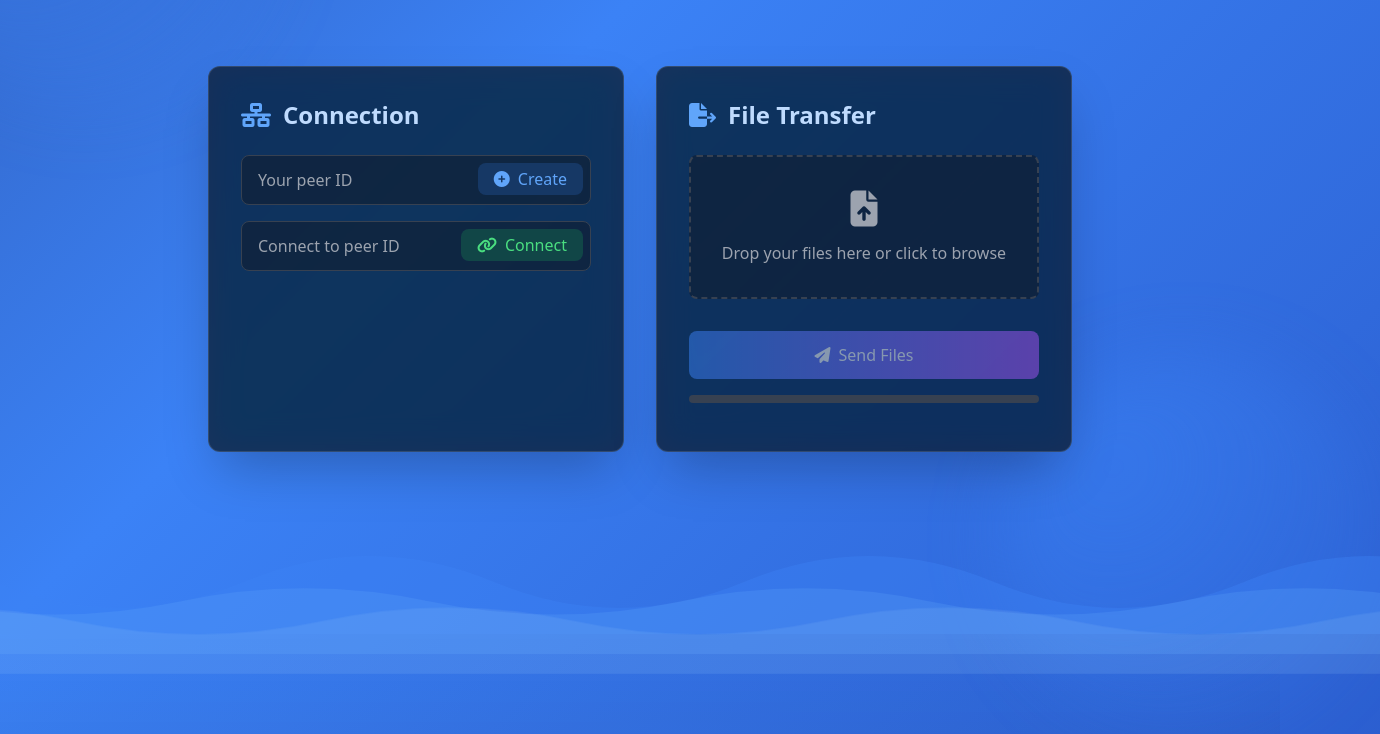
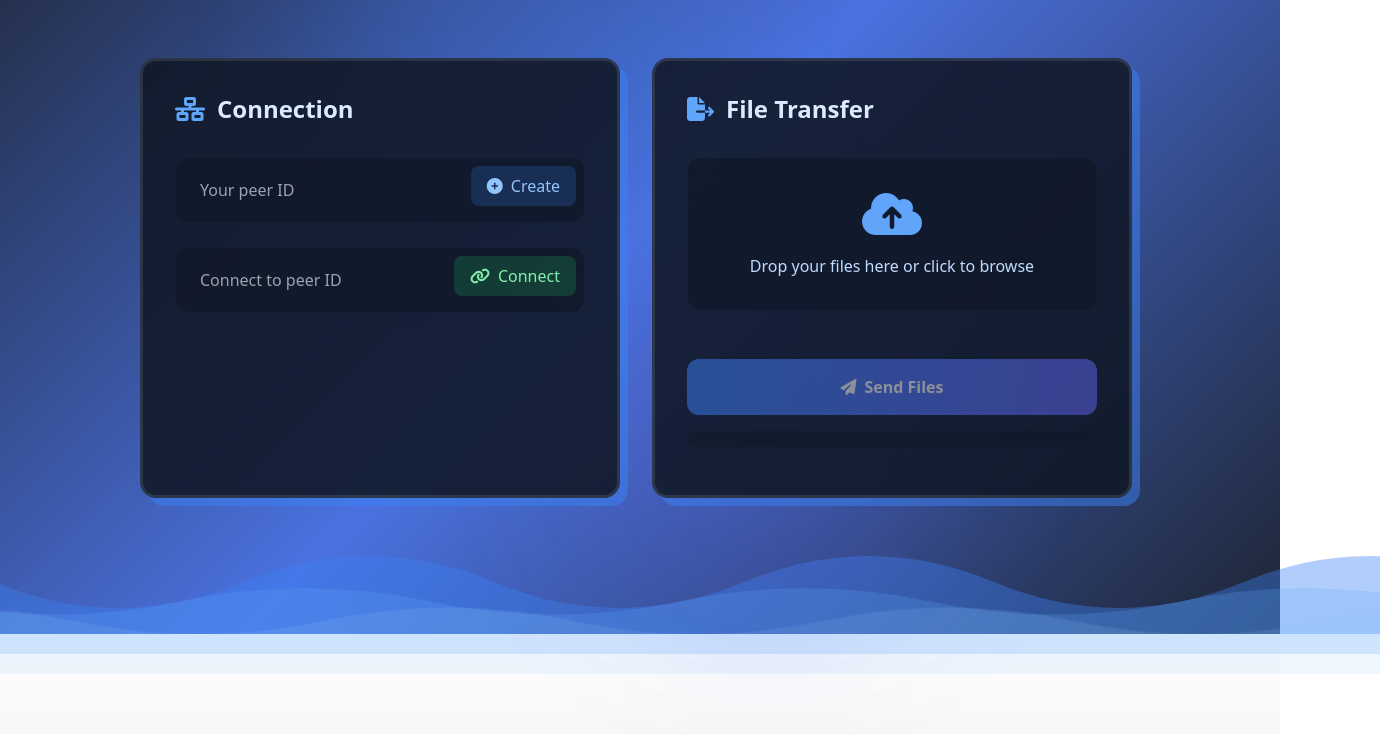
Before and after one commit to PawiX25/P2Pfile, a plain HTML site: page index.html in a window 1280 px wide. Shown: the part 166-900 px from the top of the page, 1380 px wide, since content can reach past the window. After the commit the page ends 800 px from the top, so only its background shows below. Drawn offline with nearby package versions, Linux system fonts and the light colour scheme.

Commit message:
Mdernize interface with neo-brutalist design

```diff
--- a/index.html
+++ b/index.html
@@ -13,6 +13,7 @@
                     animation: {
                         'gradient': 'gradient 8s linear infinite',
                         'float': 'float 6s ease-in-out infinite',
+                        'pulse-slow': 'pulse 4s cubic-bezier(0.4, 0, 0.6, 1) infinite',
                     },
                     keyframes: {
                         gradient: {
@@ -134,11 +135,60 @@
             50% { background-position: 100% 50% }
             100% { background-position: 0% 50% }
         }
+
+        .glass-card {
+            background: rgba(17, 25, 40, 0.75);
+            backdrop-filter: blur(20px) saturate(180%);
+            border: 1px solid rgba(255, 255, 255, 0.08);
+            box-shadow: 0 8px 32px 0 rgba(31, 38, 135, 0.37);
+        }
+
+        .neo-brutalism {
+            background: rgba(17, 25, 40, 0.9);
+            border: 3px solid rgba(255, 255, 255, 0.1);
+            box-shadow: 8px 8px 0px rgba(59, 130, 246, 0.5);
+            transform: translate(-4px, -4px);
+            transition: all 0.2s ease;
+        }
+
+        .neo-brutalism:hover {
+            transform: translate(-2px, -2px);
+            box-shadow: 4px 4px 0px rgba(59, 130, 246, 0.5);
+        }
+
+        .bg-gradient-new {
+            background: linear-gradient(135deg,
+                rgba(17, 24, 39, 0.95),
+                rgba(29, 78, 216, 0.8),
+                rgba(17, 24, 39, 0.95)
+            );
+        }
+
+        .glow-effect {
+            position: relative;
+        }
+
+        .glow-effect::before {
+            content: '';
+            position: absolute;
+            inset: -1px;
+            background: linear-gradient(45deg, #3b82f6, #60a5fa, #93c5fd);
+            border-radius: inherit;
+            z-index: -1;
+            opacity: 0;
+            transition: opacity 0.3s ease;
+        }
+
+        .glow-effect:hover::before {
+            opacity: 1;
+        }
     </style>
 </head>
-<body class="min-h-screen bg-gradient-animated relative overflow-hidden">
-    <div class="decoration-circle w-96 h-96 top-[-100px] left-[-100px]"></div>
-    <div class="decoration-circle w-96 h-96 bottom-[-100px] right-[-100px]"></div>
+<body class="min-h-screen bg-gradient-new relative overflow-hidden text-gray-100">
+    <div class="fixed inset-0 pointer-events-none">
+        <div class="absolute top-0 left-1/4 w-96 h-96 bg-blue-500/20 rounded-full mix-blend-multiply filter blur-3xl animate-pulse-slow"></div>
+        <div class="absolute bottom-0 right-1/4 w-96 h-96 bg-indigo-500/20 rounded-full mix-blend-multiply filter blur-3xl animate-pulse-slow"></div>
+    </div>
 
     <div class="wave-container" id="waveContainer">
         <div class="liquid-content" id="liquidContent"></div>
@@ -147,63 +197,73 @@
         <div class="wave wave-3"></div>
         <div class="glow"></div>
     </div>
-    <div class="container mx-auto px-4 py-16 max-w-4xl relative z-10">
+    <div class="container mx-auto px-4 py-12 max-w-5xl relative z-10">
         <div class="text-center mb-16 animate-float">
-            <h1 class="text-6xl font-bold mb-4 bg-gradient-to-r from-blue-400 to-purple-500 text-transparent bg-clip-text animate-gradient">Transwave</h1>
-            <p class="text-blue-200 text-xl">Secure peer-to-peer file transfer</p>
+            <h1 class="text-7xl font-bold mb-4 bg-gradient-to-r from-blue-400 via-blue-500 to-indigo-500 text-transparent bg-clip-text animate-gradient">Transwave</h1>
+            <p class="text-xl text-blue-200 opacity-90">Secure peer-to-peer file transfer made simple</p>
         </div>
 
-        <div class="grid md:grid-cols-2 gap-8">
-            <div class="glass-morphism rounded-xl shadow-2xl p-8 transition-all duration-300">
-                <h2 class="text-2xl font-semibold mb-6 text-blue-200 flex items-center">
+        <div class="grid lg:grid-cols-2 gap-8">
+            <div class="neo-brutalism rounded-2xl p-8">
+                <h2 class="text-2xl font-bold mb-8 text-blue-100 flex items-center">
                     <i class="fas fa-network-wired mr-3 text-blue-400"></i>
                     Connection
                 </h2>
-                <div class="space-y-4">
-                    <div class="relative">
+                <div class="space-y-6">
+                    <div class="relative glow-effect p-[1px] rounded-xl">
+                        <div class="relative bg-gray-900/70 rounded-xl p-2">
                             <input type="text" id="peerId" placeholder="Your peer ID"
-                            class="w-full bg-gray-900/50 text-gray-200 py-3 px-4 rounded-lg border border-gray-700 focus:border-blue-500 focus:ring-2 focus:ring-blue-500 focus:outline-none transition-all">
-                        <button id="createPeer" class="absolute right-2 top-2 bg-blue-500/20 hover:bg-blue-500/40 text-blue-400 py-1 px-4 rounded-lg transition-all">
+                                class="w-full bg-transparent text-gray-100 py-3 px-4 rounded-lg focus:outline-none">
+                            <button id="createPeer" class="absolute right-2 top-2 bg-blue-500/20 hover:bg-blue-500/40 text-blue-300 py-2 px-4 rounded-lg transition-all">
                                 <i class="fas fa-plus-circle mr-2"></i>Create
                             </button>
                         </div>
-                    <div class="relative">
+                    </div>
+                    <div class="relative glow-effect p-[1px] rounded-xl">
+                        <div class="relative bg-gray-900/70 rounded-xl p-2">
                             <input type="text" id="connectTo" placeholder="Connect to peer ID"
-                            class="w-full bg-gray-900/50 text-gray-200 py-3 px-4 rounded-lg border border-gray-700 focus:border-green-500 focus:ring-2 focus:ring-green-500 focus:outline-none transition-all">
-                        <button id="connect" class="absolute right-2 top-2 bg-green-500/20 hover:bg-green-500/40 text-green-400 py-1 px-4 rounded-lg transition-all">
+                                class="w-full bg-transparent text-gray-100 py-3 px-4 rounded-lg focus:outline-none">
+                            <button id="connect" class="absolute right-2 top-2 bg-green-500/20 hover:bg-green-500/40 text-green-300 py-2 px-4 rounded-lg transition-all">
                                 <i class="fas fa-link mr-2"></i>Connect
                             </button>
                         </div>
                     </div>
                 </div>
+            </div>
 
-            <div class="glass-morphism rounded-xl shadow-2xl p-8 transition-all duration-300">
-                <h2 class="text-2xl font-semibold mb-6 text-blue-200 flex items-center">
+            <div class="neo-brutalism rounded-2xl p-8">
+                <h2 class="text-2xl font-bold mb-8 text-blue-100 flex items-center">
                     <i class="fas fa-file-export mr-3 text-blue-400"></i>
                     File Transfer
                 </h2>
-                <div class="space-y-4">
-                    <label class="block cursor-pointer group">
+                <div class="space-y-6">
+                    <label class="block cursor-pointer">
                         <input type="file" id="fileInput" class="hidden" multiple>
-                        <div class="bg-gray-900/50 text-center py-8 px-6 rounded-lg border-2 border-dashed border-gray-700 group-hover:border-blue-500 transition-all">
-                            <i class="fas fa-file-upload text-4xl mb-3 text-gray-400 group-hover:text-blue-400 transition-all"></i>
-                            <p class="text-gray-400 group-hover:text-blue-400 transition-all">Drop your files here or click to browse</p>
+                        <div class="relative glow-effect p-[1px] rounded-xl">
+                            <div class="bg-gray-900/70 text-center py-8 px-6 rounded-xl transition-all">
+                                <i class="fas fa-cloud-upload-alt text-5xl mb-4 text-blue-400"></i>
+                                <p class="text-blue-200">Drop your files here or click to browse</p>
+                            </div>
                         </div>
                     </label>
-                    <div id="fileQueue" class="max-h-40 overflow-y-auto space-y-2"></div>
+                    <div id="fileQueue" class="max-h-40 overflow-y-auto space-y-3"></div>
+                    <div class="space-y-4">
                         <button id="sendFile" disabled
-                        class="w-full bg-gradient-to-r from-blue-500 to-purple-500 text-white py-3 px-6 rounded-lg hover:opacity-90 disabled:opacity-50 disabled:cursor-not-allowed transition-all">
+                            class="w-full bg-gradient-to-r from-blue-500 to-indigo-500 text-white py-4 px-6 rounded-xl font-semibold hover:opacity-90 disabled:opacity-50 disabled:cursor-not-allowed transition-all">
                             <i class="fas fa-paper-plane mr-2"></i>Send Files
                         </button>
-                    <div id="progress" class="h-2 bg-gray-700 rounded-full overflow-hidden">
-                        <div class="h-full w-0 bg-gradient-to-r from-blue-500 to-purple-500 transition-all duration-300"></div>
+                        <div class="bg-gray-900/50 rounded-full p-1">
+                            <div id="progress" class="h-2 rounded-full overflow-hidden">
+                                <div class="h-full w-0 bg-gradient-to-r from-blue-500 to-indigo-500 transition-all duration-300"></div>
                             </div>
-                    <div id="transferStatus" class="text-sm text-gray-400"></div>
+                        </div>
+                        <div id="transferStatus" class="text-sm text-gray-400 text-center"></div>
+                    </div>
                 </div>
             </div>
         </div>
 
-        <div id="status" class="mt-8 glass-morphism rounded-xl p-6 text-center text-blue-200 transform transition-all duration-300" style="display: none"></div>
+        <div id="status" class="mt-8 glass-card rounded-2xl p-6 text-center transform transition-all duration-300" style="display: none"></div>
     </div>
     <script src="https://unpkg.com/peerjs@1.4.7/dist/peerjs.min.js"></script>
     <script src="app.js"></script>
```
Lines whose indentation alone changed are shown as unchanged.
